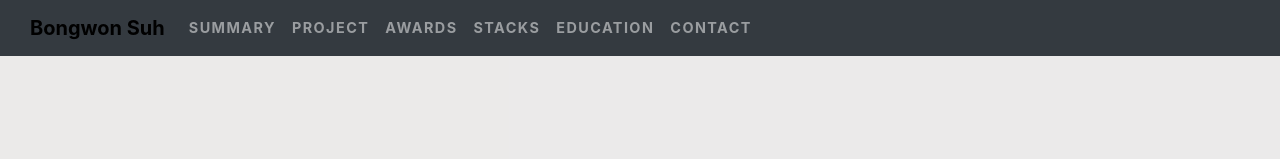
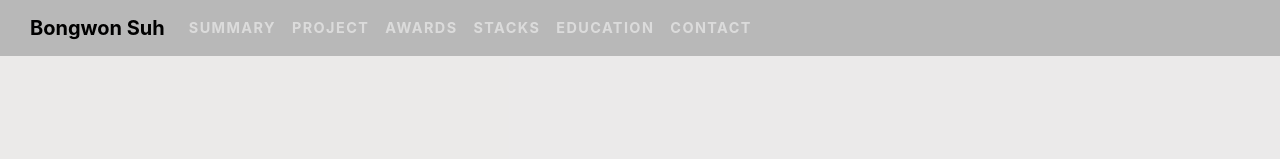
Before and after one commit to bongwon-suh/portfolio, a React (Create React App) app in the folder frontend/: page / in a window 1280 px wide. Shown: the top 159 px of the page. Built offline with nearby package versions, Linux system fonts and the light colour scheme; no server answers.

Commit message:
add Navbar

```diff
--- a/frontend/src/components/Navbar.js
+++ b/frontend/src/components/Navbar.js
@@ -3,7 +3,7 @@
 import { Navbar, Nav } from 'react-bootstrap';
 
 const navbar = () => (
-  <Navbar collapseOnSelect expand="lg" bg="dark" variant="dark" sticky="top">
+  <Navbar collapseOnSelect expand="lg" variant="dark" sticky="top">
     <Navbar.Brand href="#home">Bongwon Suh</Navbar.Brand>
     <Navbar.Toggle aria-controls="responsive-navbar-nav" />
     <Navbar.Collapse id="responsive-navbar-nav">
```
